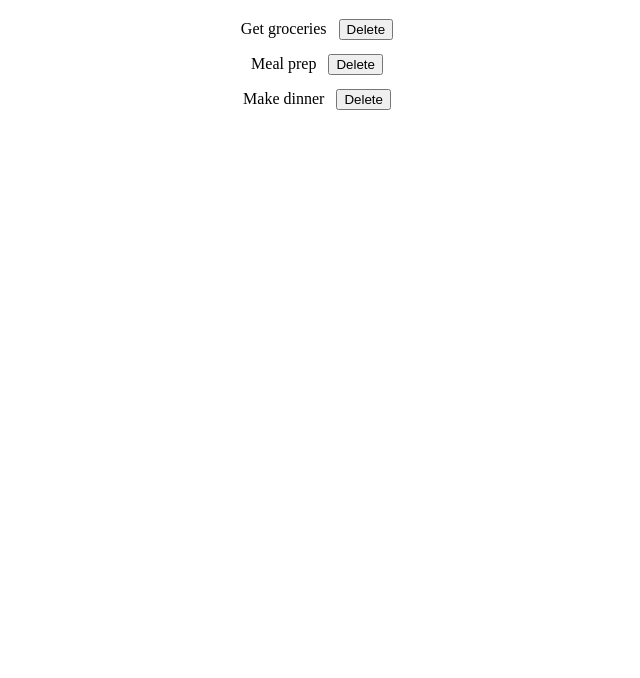
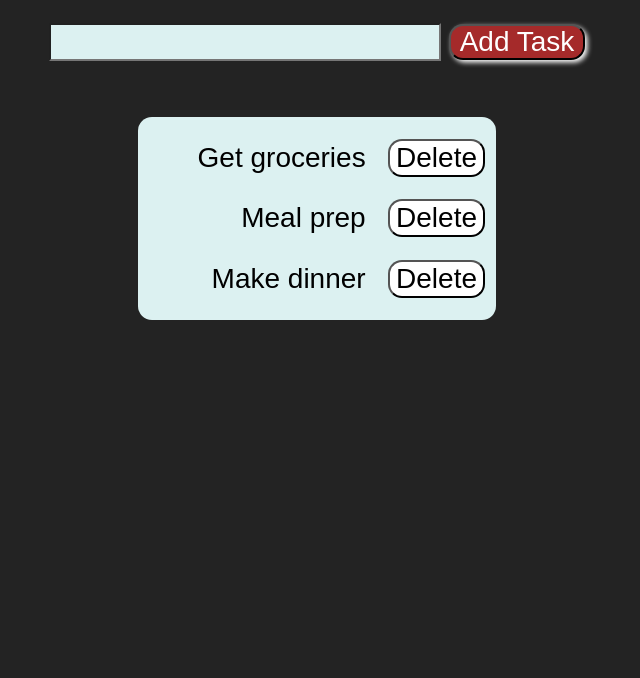
Before and after one commit to lesliejpatino/tasks, a plain HTML site: page index.html in a window 1280 px wide. Shown: the part 122-800 px from the top of the page, without its empty margins (323-963 px from the left). Drawn offline with Linux system fonts and the light colour scheme; a web font is replaced by a local one.

Commit message:
added styling

```diff
--- a/index.html
+++ b/index.html
@@ -13,10 +13,9 @@
     <div id="task-div">
         <h1> Your Tasks </h1>
         <!-- add current date -->
-        <br />
         <input id="todo-title" type="text" />
 
-        <button onClick="addTodo()">
+        <button id="add-task" onClick="addTodo()">
             Add Task
         </button>
 
--- a/script.js
+++ b/script.js
@@ -71,10 +71,11 @@ function render() {
         // Creating & appending element
         const element = document.createElement('div');
         element.innerText = todo.title;
+        element.style = 'background-color: rgb(220, 241, 241);'
 
         const deleteButton = document.createElement('button');
         deleteButton.innerText = 'Delete';
-        deleteButton.style = 'margin-left: 12px; margin-bottom: 7px; margin-top: 7px;';
+        deleteButton.style = 'margin: .4em 0 .4em .8em; border-radius: .5em; background-color: white; cursor: pointer;';
         deleteButton.onclick = deleteTodo;
         deleteButton.id = todo.id;
         element.appendChild(deleteButton);
--- a/styles.css
+++ b/styles.css
@@ -1,7 +1,44 @@
+@import url('http://fonts.cdnfonts.com/css/lyemuelookkreung');
+
+* {
+    font-family: 'LyeMueLookKreung', sans-serif;
+    font-size: 28px;
+    background-color: rgb(35, 35, 35);
+}
+
+h1 {
+    font-size: 58px;
+    color: white;
+}
+
 #task-div {
     text-align: center;
 }
 
-#todo-title, #todo-title button {
-    margin-bottom: 15px;
+#todo-title, #add-task {
+    margin-bottom: 2em;
 }
+
+#todo-title {
+    box-shadow: inset 8em 8em rgb(220, 241, 241);
+    padding-left: .4em;
+    font-weight: bold;
+}
+
+#add-task {
+    background-color: brown;
+    color: white;
+    padding: 0 .3em 0 .3em;
+    border-radius: .5em;
+    box-shadow: .09em .09em .2em white;
+    cursor: pointer;
+}
+
+#todo-list {
+    margin: 0 auto;
+    width: 12em;
+    background-color: rgb(220, 241, 241);
+    border-radius: .5em;
+    text-align: right;
+    padding: .4em;
+}
```
